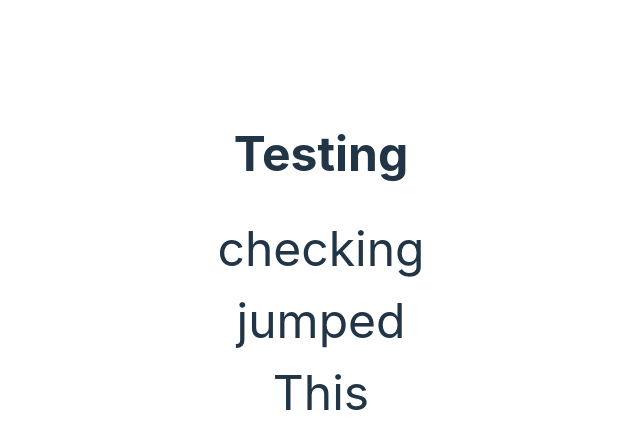
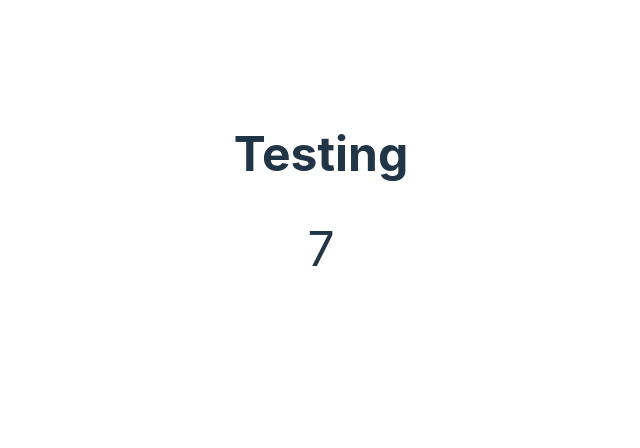
Before and after one commit to MandySpaan/JavaScript_PracticeSolutions, a React (Vite) app: page / in a window 1280 px wide. Shown: the top 448 px of the page, without its empty margins (319-959 px from the left). Built offline with nearby package versions, Linux system fonts and the light colour scheme.

Commit message:
feat: 2723.AddTwoPromises

```diff
--- a/src/App.jsx
+++ b/src/App.jsx
@@ -1,11 +1,11 @@
 import "./App.css";
-import FindLongestWord from "./Problems/chatGPT/Easy/FindLongestWord";
+import AddTwoPromises from "./Problems/LeetCode/Easy/2723.AddTwoPromises";
 
 function App() {
   return (
     <>
       <h1>Testing</h1>
-      <FindLongestWord />
+      <AddTwoPromises />
     </>
   );
 }
--- /dev/null
+++ b/src/Problems/LeetCode/Easy/2723.AddTwoPromises.jsx
@@ -0,0 +1,25 @@
+import { useEffect } from "react";
+import { useState } from "react";
+
+const AddTwoPromises = () => {
+  const [result, setResult] = useState(null);
+
+  const addTwoPromises = async function (promise1, promise2) {
+    return (await promise1) + (await promise2);
+  };
+
+  useEffect(() => {
+    const promise1 = new Promise((resolve) => setTimeout(() => resolve(2), 20));
+    const promise2 = new Promise((resolve) => setTimeout(() => resolve(5), 60));
+
+    const calculateResult = async () => {
+      setResult(await addTwoPromises(promise1, promise2));
+    };
+
+    calculateResult();
+  });
+
+  return <div>{result !== null ? result : "Loading..."}</div>;
+};
+
+export default AddTwoPromises;
```
